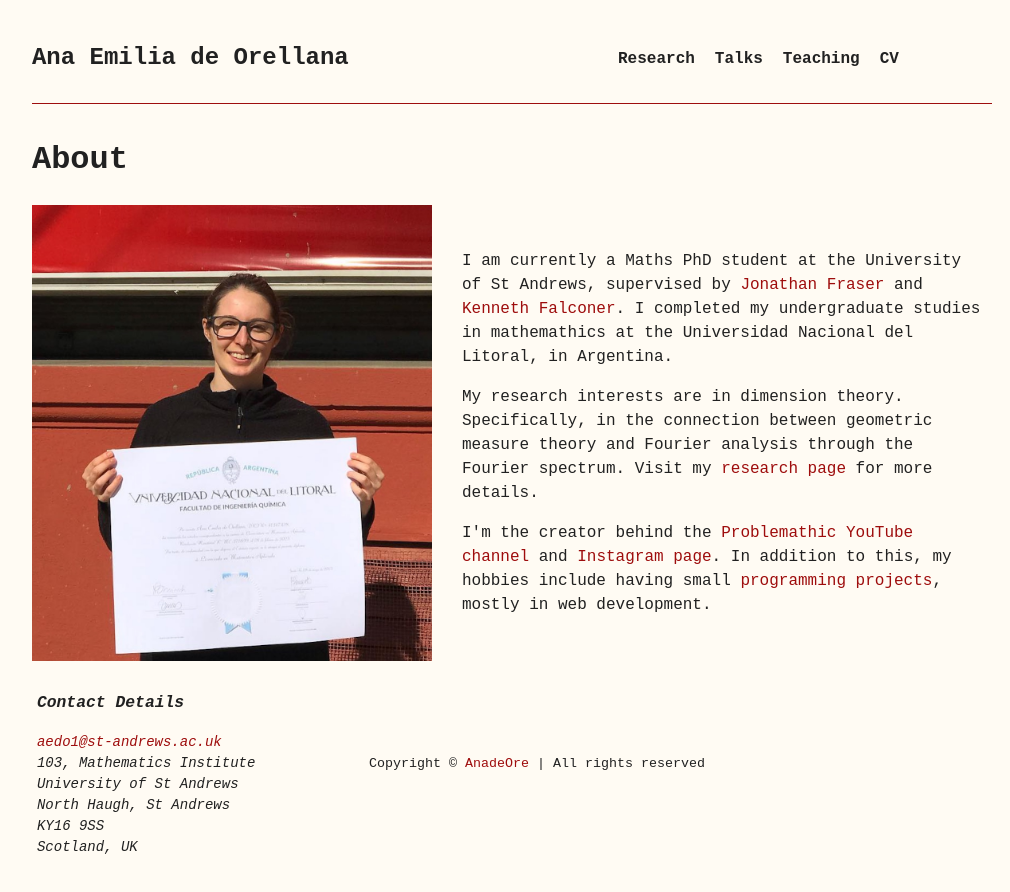
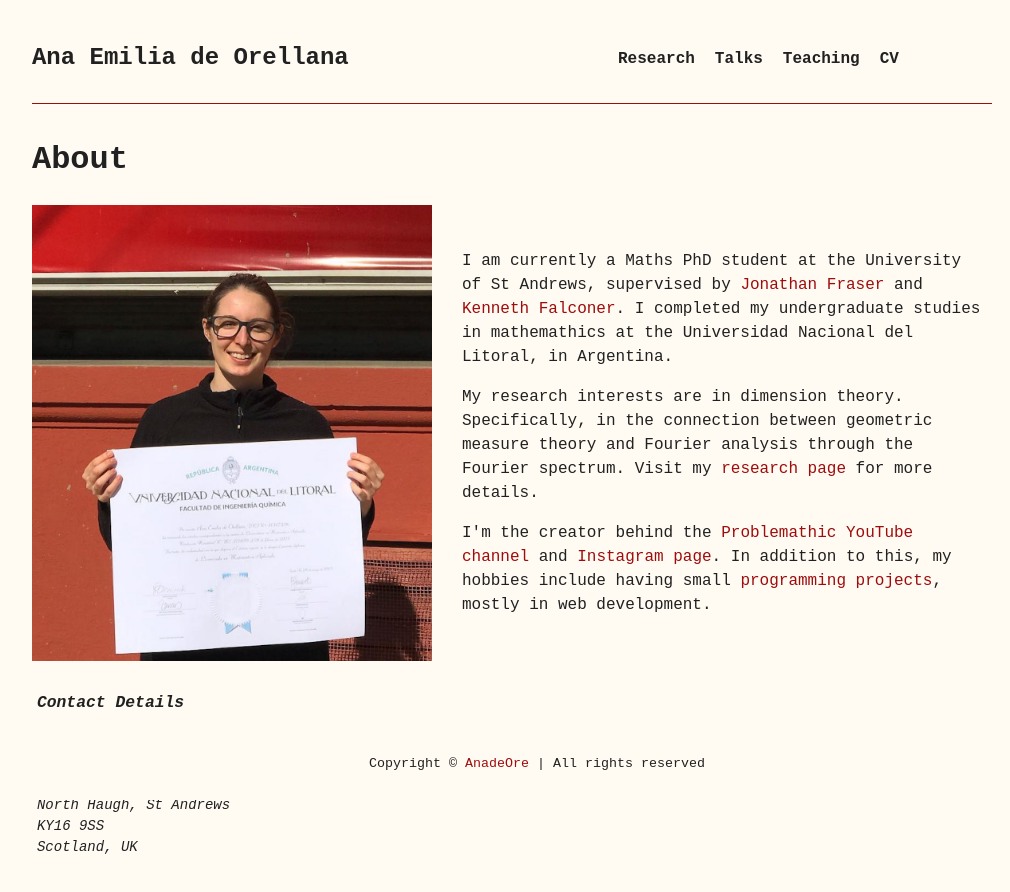
Before and after one commit to AnadeOre/anadeore.github.io, a Next.js app: page / in a window 1280 px wide. Shown: the top 892 px of the page, without its empty margins (128-1138 px from the left). Built offline with nearby package versions, Linux system fonts and the light colour scheme.

Commit message:
fix footer position

```diff
--- a/src/app/styles/globals.css
+++ b/src/app/styles/globals.css
@@ -32,9 +32,10 @@ a {
 }
 
 footer {
-  position: fixed;
+  position: sticky;
   left: 0;
   bottom: 0;
+  background-color: var(--bg);
   width: 100%;
 }
 .invisible-link {
```
